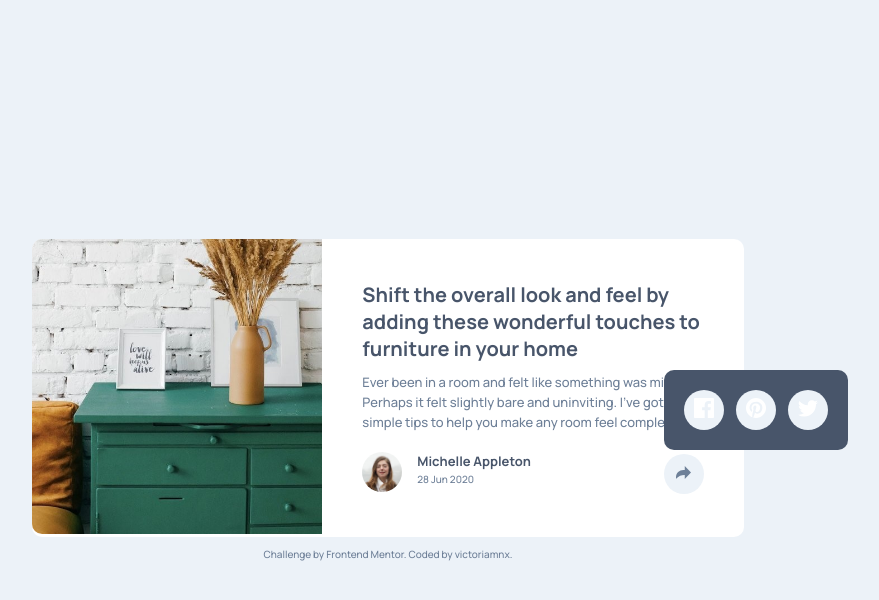
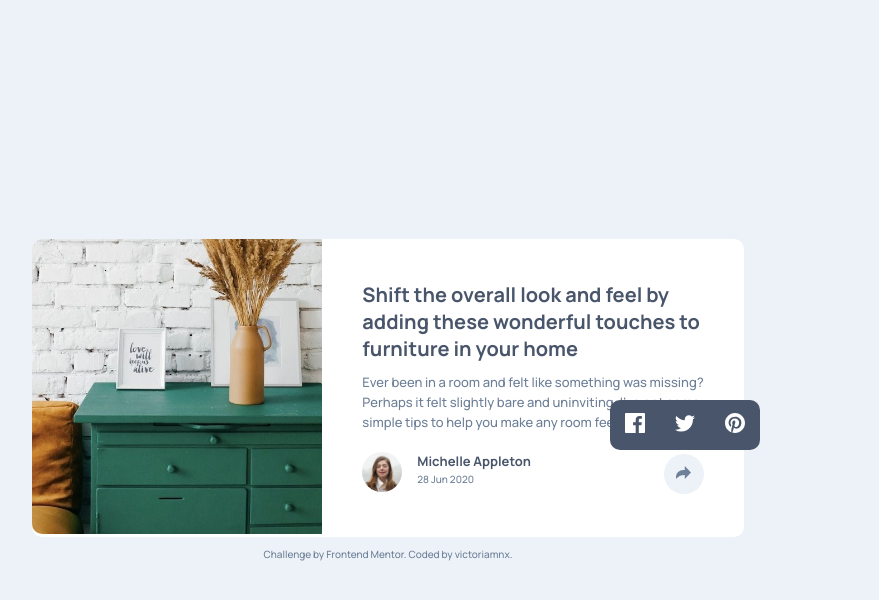
Before and after one commit to victoriamnx/Article-Preview, a plain HTML site: page index.html in a window 1280 px wide. Both pictures are taken after a click on the button 935 px from the left and 473 px from the top of the page. Shown: the whole page, without its empty margins (252-1131 px from the left). Drawn offline with Linux system fonts and the light colour scheme.

Commit message:
fix: button css

```diff
--- a/buttonoption.js
+++ b/buttonoption.js
@@ -1,4 +1,4 @@
-const popup = document.getElementById('popup')
+const popup = document.getElementById("popup");
 
 function showOptions(event) {
   popup.style.display = "flex";
--- a/index.html
+++ b/index.html
@@ -1,11 +1,15 @@
 <!DOCTYPE html>
 <html lang="en">
-
   <head>
     <meta charset="UTF-8" />
     <meta name="viewport" content="width=device-width, initial-scale=1.0" />
 
-  <link rel="icon" type="image/png" sizes="32x32" href="./images/favicon-32x32.png" />
+    <link
+      rel="icon"
+      type="image/png"
+      sizes="32x32"
+      href="./images/favicon-32x32.png"
+    />
     <link rel="stylesheet" href="style.css" />
 
     <title>Frontend Mentor | Article preview component</title>
@@ -32,7 +36,10 @@
         <div class="profile">
           <section>
             <div id="avatar">
-            <img src="components/images/avatar-michelle.jpg" alt="Avatar of Michelle" />
+              <img
+                src="components/images/avatar-michelle.jpg"
+                alt="Avatar of Michelle"
+              />
             </div>
 
             <div id="info">
@@ -42,34 +49,48 @@
           </section>
 
           <div id="box-button">
-          <button onmouseover="showOptions(event)">
+            <button id="buttonhover" onmouseover="showOptions(event)">
               <img src="components/images/icon-share.svg" alt="Share Icon" />
             </button>
 
             <div id="popup">
               <button onclick="option1()">
-              <img src="components/images/icon-facebook.svg" alt="Share Icon" />
+                <img
+                  src="components/images/icon-facebook.svg"
+                  alt="Share Icon"
+                />
               </button>
               <button onclick="option2()">
-              <img src="components/images/icon-pinterest.svg" alt="Share Icon" />
+                <img
+                  src="components/images/icon-twitter.svg"
+                  alt="Share Icon"
+                />
               </button>
               <button onclick="option3()">
-              <img src="components/images/icon-twitter.svg" alt="Share Icon" />
+                <img
+                  src="components/images/icon-pinterest.svg"
+                  alt="Share Icon"
+                />
               </button>
             </div>
           </div>
-
         </div>
       </div>
     </div>
 
     <div class="attribution">
-    <span>Challenge by&nbsp;</span><a href="https://www.frontendmentor.io?ref=challenge" target="_blank"
-      title="Go to Frontend Mentor site">Frontend Mentor.
+      <span>Challenge by&nbsp;</span
+      ><a
+        href="https://www.frontendmentor.io?ref=challenge"
+        target="_blank"
+        title="Go to Frontend Mentor site"
+        >Frontend Mentor.
       </a>
-    <span> Coded by&nbsp;</span><a href="https://github.com/victoriamnx" title="Go to Github profile">victoriamnx.</a>
+      <span> Coded by&nbsp;</span
+      ><a href="https://github.com/victoriamnx" title="Go to Github profile"
+        >victoriamnx.</a
+      >
     </div>
     <script src="buttonoption.js"></script>
   </body>
-
 </html>
--- a/style.css
+++ b/style.css
@@ -67,28 +67,6 @@ body {
   justify-content: space-between;
 }
 
-.profile #box-button{
-  position: relative;
-}
-
-.profile #popup {
-  gap: 12px;
-  display: none;
-  position: absolute;
-  left: 0px;
-  bottom: 44px;
-  border-radius: 10px;
-  padding: 20px;
-  color: hsl(0, 0%, 100%);
-  background-color: hsl(217, 19%, 35%);
-}
-
-.profile section {
-  display: flex;
-  align-items: flex-start;
-  justify-content: flex-start;
-}
-
 .profile #avatar img {
   width: 40px;
   height: 40px;
@@ -115,7 +93,7 @@ body {
   color: hsl(214, 17%, 51%);
 }
 
-button {
+#buttonhover {
   display: inline-block;
   width: 40px;
   height: 40px;
@@ -130,7 +108,45 @@ button {
   background-color: hsl(210, 46%, 95%);
 }
 
-button:hover {
+#buttonhover:hover {
+  background-color: hsl(217, 19%, 35%);
+}
+
+.profile section {
+  display: flex;
+  align-items: flex-start;
+  justify-content: flex-start;
+}
+
+.profile #box-button {
+  position: relative;
+}
+
+.profile #popup {
+  display: none;
+  position: absolute;
+  gap: 10px;
+  left: -54px;
+  bottom: 44px;
+  padding: 5px;
+  border-radius: 10px;
+  color: hsl(0, 0%, 100%);
+  background-color: hsl(217, 19%, 35%);
+}
+
+button {
+  display: inline-block;
+  width: 40px;
+  height: 40px;
+  background: none;
+  color: inherit;
+  border: none;
+  padding: 0;
+  font: inherit;
+  cursor: pointer;
+  outline: inherit;
+  border-radius: 50%;
+  color: hsl(0, 0%, 100%);
   background-color: hsl(217, 19%, 35%);
 }
 
```
Lines whose indentation alone changed are shown as unchanged.
